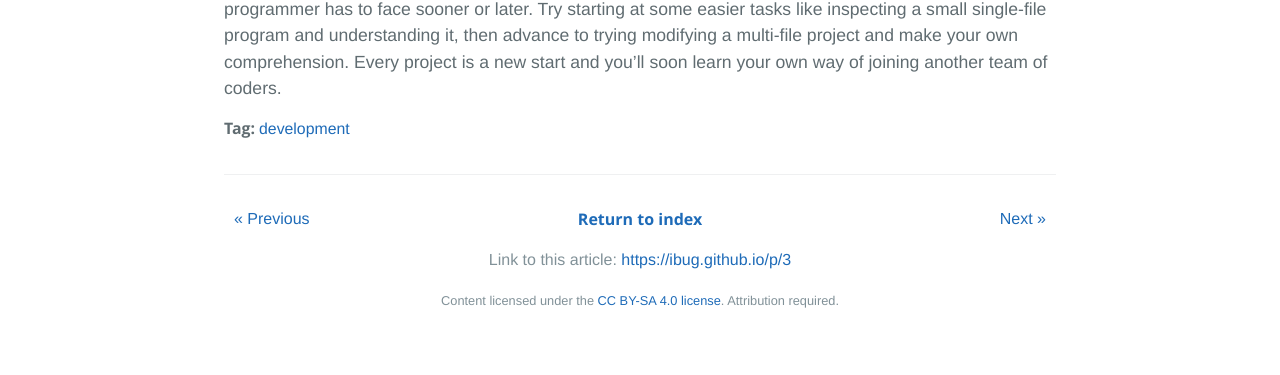
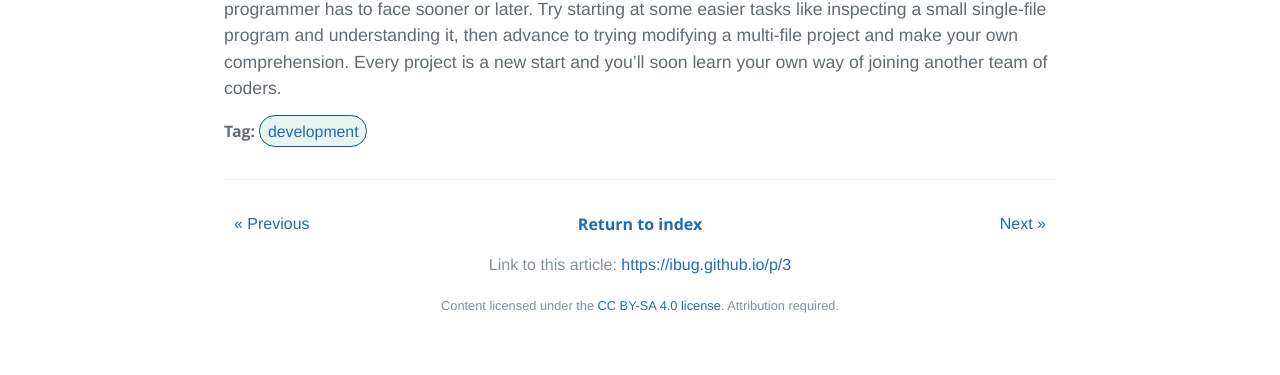
Before and after one commit to iBug/iBug-source, a Jekyll site: the page built from _posts/2018-03-14-joining-smokedetector.md, in a window 1280 px wide. Shown: the part 1715-2090 px from the top of the page. Built offline with Jekyll 4.4.1, drawn with Linux system fonts in a browser that asks for light colours; some web fonts are replaced; our own code applies the rules of GitHub Pages for plain Markdown files.

Commit message:
Use tags on posts

```diff
--- a/_layouts/post.html
+++ b/_layouts/post.html
@@ -48,7 +48,7 @@
 					<span class="post-tags">
 						<b>Tag{% if page.tags.size > 1 %}s{% endif %}: </b>
 						{% for tag in page.tags %}
-						<a href="/tags/{{ tag }}">{{ tag }}</a>{% unless forloop.last %}, {% endunless %}
+						<a href="/tags/{{ tag }}" class="tag">{{ tag }}</a>{% unless forloop.last %} {% endunless %}
 						{% endfor %}
 					</span>
 				{% endif %}
```
